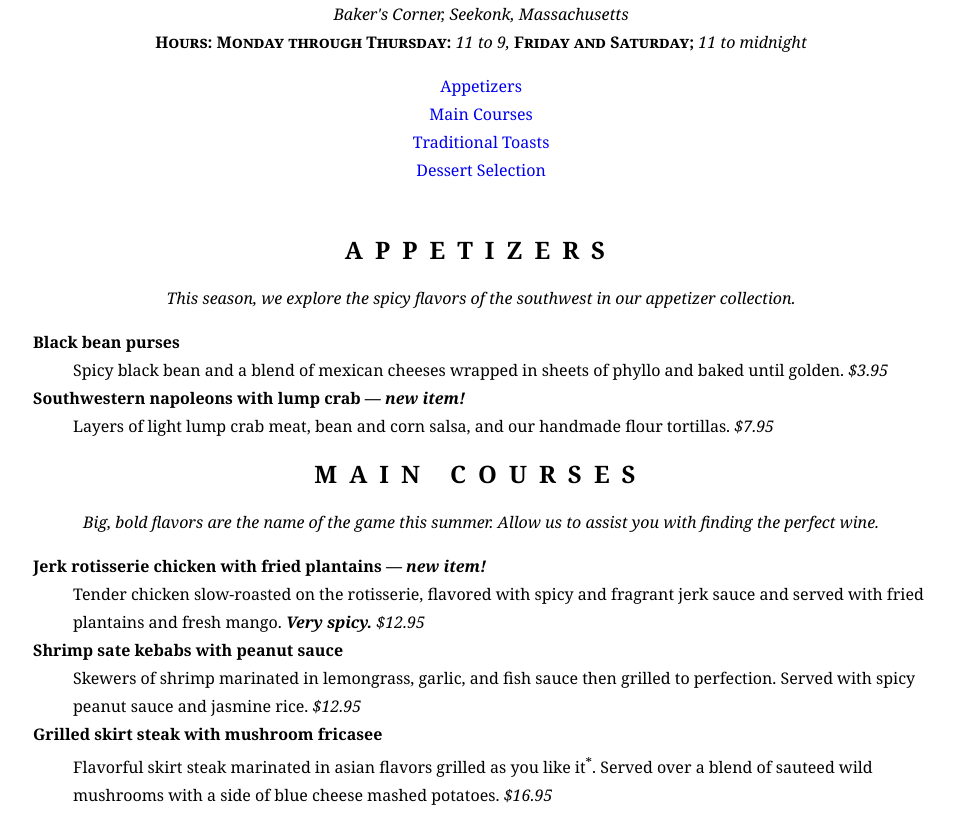
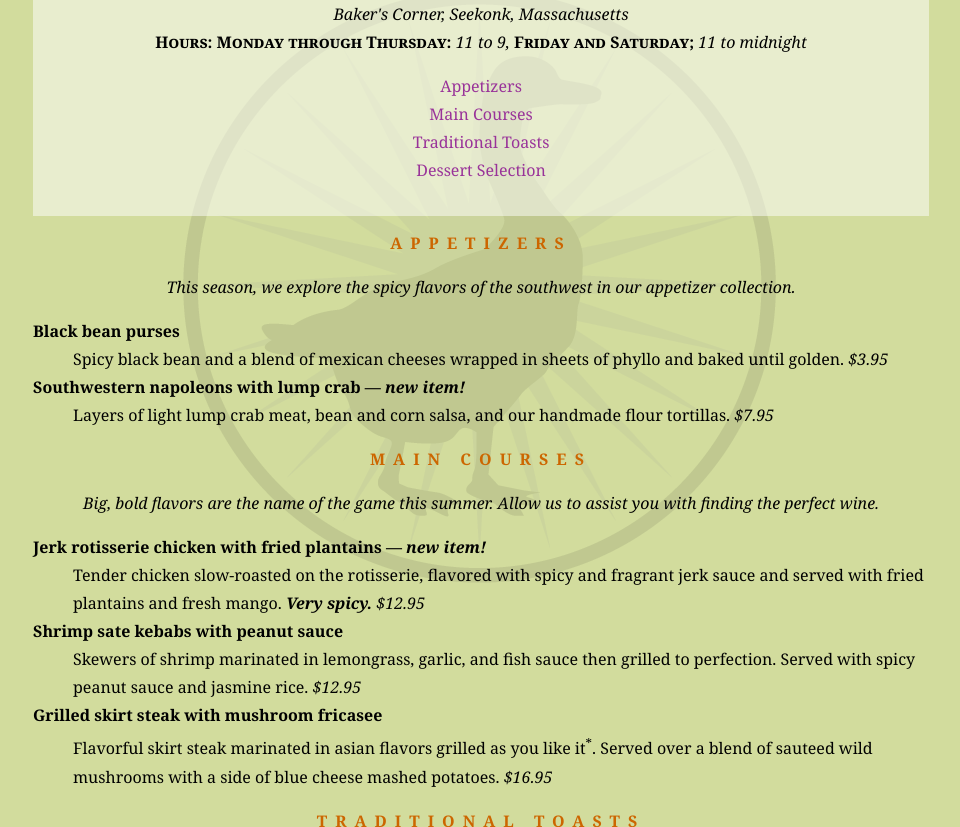
Before and after one commit to nev3yuh/INFO2420, a plain HTML site: page Practices/HTMLPractice5B/Chap13/bistro.html in a window 1280 px wide. Shown: the part 113-940 px from the top of the page, without its empty margins (159-1119 px from the left). Drawn offline with Linux system fonts and the light colour scheme; a web font is replaced by a local one.

```diff
--- a/Practices/HTMLPractice5B/Chap13/bistro.html
+++ b/Practices/HTMLPractice5B/Chap13/bistro.html
@@ -7,6 +7,13 @@
 <link href='http://fonts.googleapis.com/css?family=Marko+One' rel='stylesheet' type='text/css'>
 <style>
 body {
+	/* background-image: url(images/bullseye.png);
+	background-position: center 200px; */
+	background-color: #d2dc9d;
+	background-image: url(images/blackgoose.png);
+	background-repeat: no-repeat;
+	background-position: center 100px;
+	background-attachment: fixed;
 	font-family: Georgia, serif;
 	font-size: 100%;
 	line-height: 175%;
@@ -16,11 +23,29 @@ body {
 	margin-top: 0;
 	padding: 3em 1em 2em 1em;
 	text-align: center;
+	background-color: rgba(255,255,255,.5);
+	background-image: url(images/purpledot.png);
+	background-repeat: repeat-x;
+	background-position: center top;
 }
 
 a {
   text-decoration: none;
 }
+
+a:link {
+	color: #939;
+}
+
+a:visited {
+	color: #937393;
+}
+
+a:hover {
+	color: #c700f2;
+	background-color: white;
+}
+
 
 h1 {
 	color: #993399;
@@ -28,7 +53,7 @@ h1 {
 	text-shadow: .1em .1em .2em gray;
 }
 h2 {
-	color: #cc6600
+	color: #cc6600;
 	font-size: 1em;
 	text-transform: uppercase;
 	letter-spacing: .5em;
```
Also changed, not shown: index.html (+2 -0 lines). Lines whose indentation alone changed are shown as unchanged.
